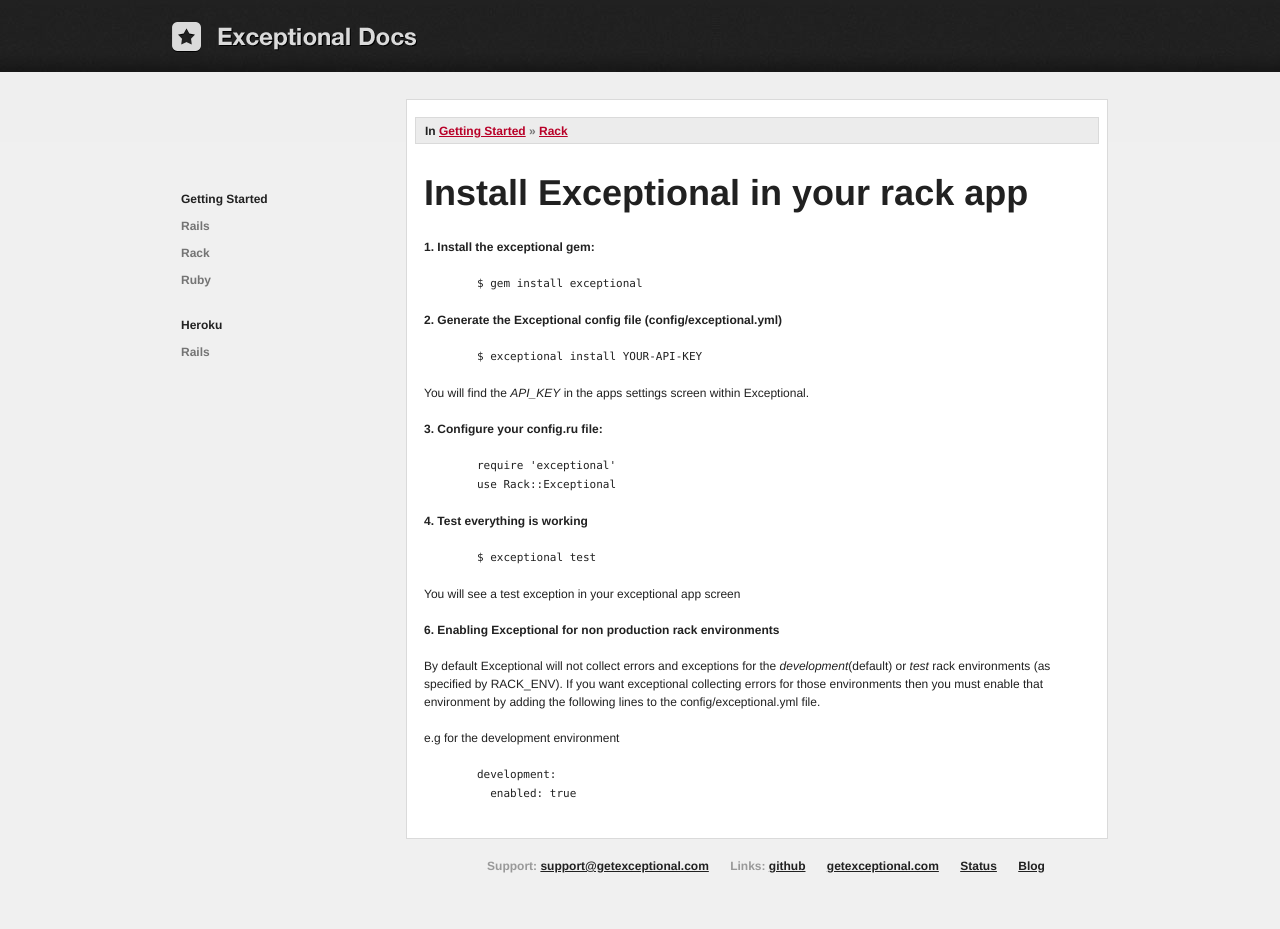
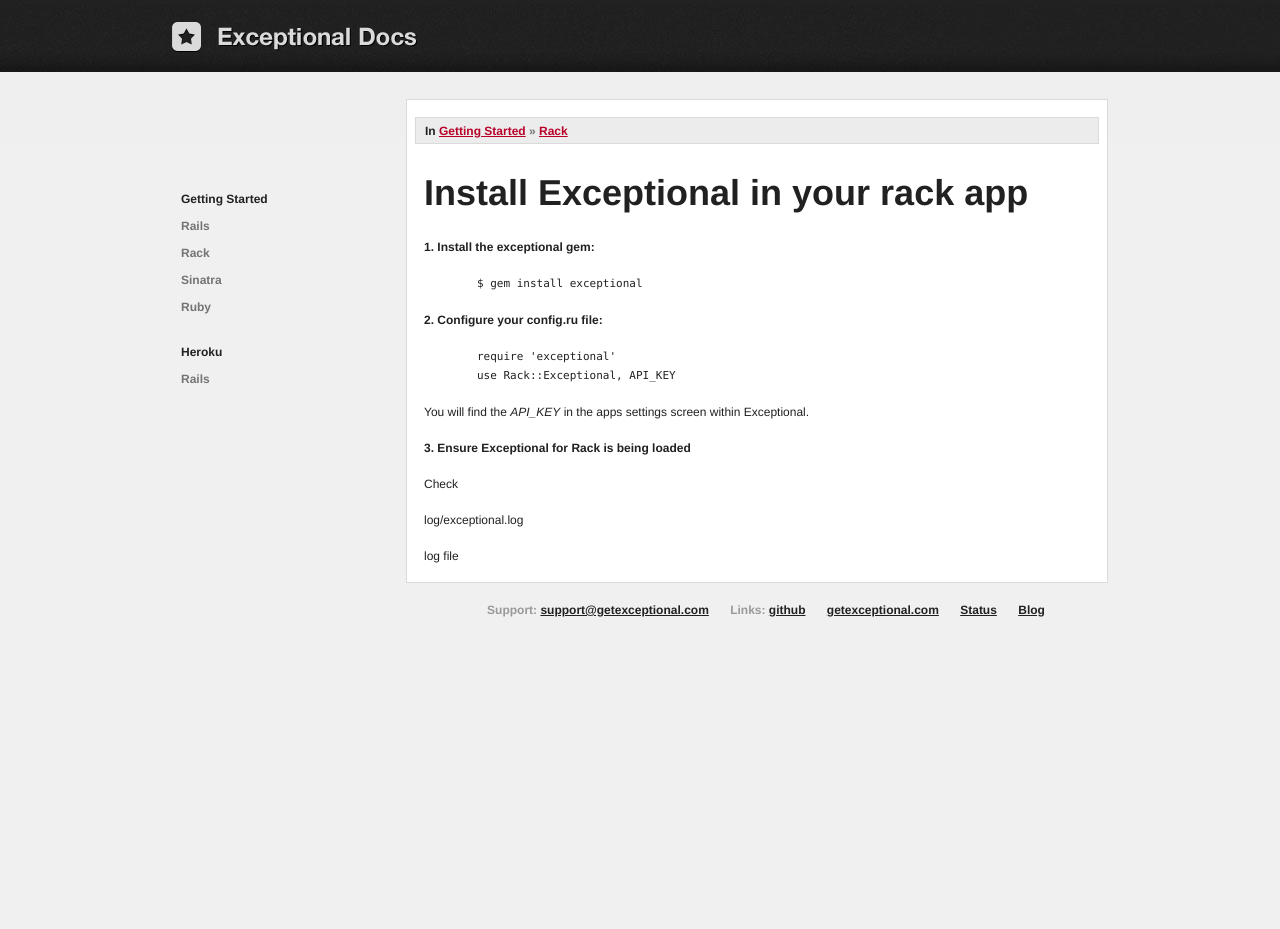
Before and after one commit to exceptional/exceptional, a Jekyll site: the page built from getting-started/rack.html, in a window 1280 px wide. Built offline with Jekyll 4.4.1, drawn with Linux system fonts in a browser that asks for light colours; nearby versions of some CDN libraries; after the commit the page ends 900 px from its top, so only the background shows below that.

Commit message:
doc updates for sinatra

```diff
--- a/_layouts/default.html
+++ b/_layouts/default.html
@@ -42,6 +42,7 @@
           <ul>
             <li><a href="/getting-started/rails">Rails</a></li>
             <li><a href="/getting-started/rack">Rack</a></li>
+            <li><a href="/getting-started/sinatra">Sinatra</a></li>
 	          <li><a href="/getting-started/ruby">Ruby</a></li>
           </ul>
         </li>
--- a/getting-started/rack.html
+++ b/getting-started/rack.html
@@ -13,23 +13,10 @@ title: Exceptional on Rack
 <h3>1. Install the exceptional gem:</h3>
 <pre><code>	$ gem install exceptional</code></pre>
 
-<h3>2. Generate the Exceptional config file (config/exceptional.yml)</h3>
-<pre><code>	$ exceptional install YOUR-API-KEY</code></pre>
-
+<h3>2. Configure your config.ru file:</h3>
+<pre><code>	require 'exceptional'
+	use Rack::Exceptional, API_KEY</code></pre>
 <p>You will find the <i>API_KEY</i> in the apps settings screen within Exceptional.</p>
 
-<h3>3. Configure your config.ru file:</h3>
-<pre><code>	require 'exceptional'
-	use Rack::Exceptional</code></pre>
-
-<h3>4. Test everything is working</h3>
-<pre><code>	$ exceptional test</code></pre>
-<p>You will see a test exception in your exceptional app screen</p>
-
-<h3>6. Enabling Exceptional for non production rack environments</h3>
-<p>By default Exceptional will not collect errors and exceptions for the <i>development</i>(default) or <i>test</i> rack environments (as specified by RACK_ENV). If you want exceptional collecting errors for those environments then you must enable that environment by adding the following lines to the config/exceptional.yml file.
-<p>e.g for the development environment</p>
-
-<pre><code>	development:
-	  enabled: true
-</code></pre>
+<h3>3. Ensure Exceptional for Rack is being loaded</h3>
+<p>Check <pre>log/exceptional.log</pre> log file
```
Also changed, not shown: getting-started/sinatra.html (added, +44 -0 lines).
